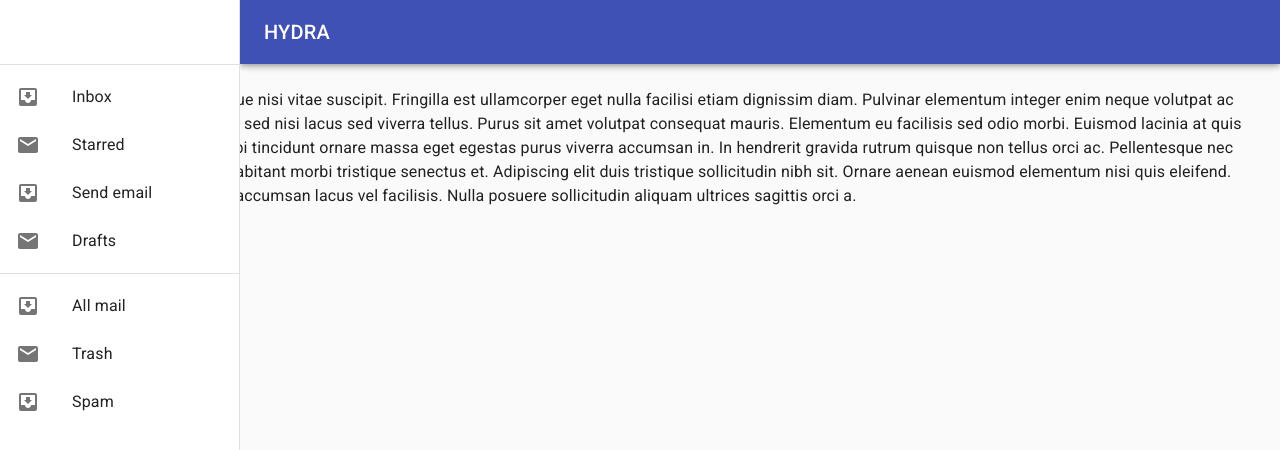
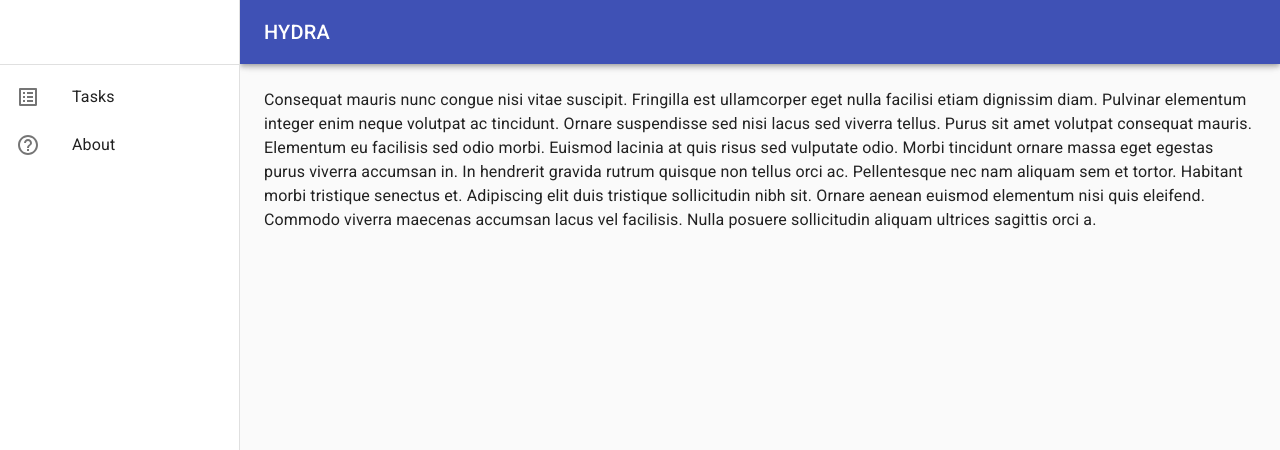
Before and after one commit to kimurakenshi/react2020, a React (Create React App) app: page / in a window 1280 px wide. Shown: the top 450 px of the page. Built offline with nearby package versions, Linux system fonts and the light colour scheme.

Commit message:
Update app layout

```diff
--- a/src/components/Sidenav.tsx
+++ b/src/components/Sidenav.tsx
@@ -2,30 +2,26 @@ import React from 'react';
 import Divider from '@material-ui/core/Divider';
 import Drawer from '@material-ui/core/Drawer';
 import Hidden from '@material-ui/core/Hidden';
-import InboxIcon from '@material-ui/icons/MoveToInbox';
+import HelpOutlineIcon from '@material-ui/icons/HelpOutline';
 import List from '@material-ui/core/List';
 import ListItem from '@material-ui/core/ListItem';
 import ListItemIcon from '@material-ui/core/ListItemIcon';
 import ListItemText from '@material-ui/core/ListItemText';
-import MailIcon from '@material-ui/icons/Mail';
-import { makeStyles, useTheme } from '@material-ui/core/styles';
+import ListAltIcon from '@material-ui/icons/ListAlt';
+import { makeStyles, Theme, useTheme } from '@material-ui/core/styles';
 
-const useStyles = makeStyles((theme) => ({
-  drawer: {
-    [theme.breakpoints.up('sm')]: (drawerWidth: number) => ({
+const useStyles = makeStyles((theme: Theme) => ({
+  drawer: (drawerWidth: number) => ({
+    [theme.breakpoints.up('sm')]: {
       width: drawerWidth,
       flexShrink: 0,
+    },
   }),
-  },
   // necessary for content to be below app bar
   toolbar: theme.mixins.toolbar,
   drawerPaper: (drawerWidth: number) => ({
     width: drawerWidth,
   }),
-  content: {
-    flexGrow: 1,
-    padding: theme.spacing(3),
-  },
 }));
 
 interface SidenavProps {
@@ -43,25 +39,18 @@ const Sidenav = ({ isOpen, handleDrawerToggle, drawerWidth }: SidenavProps) => {
       <div className={classes.toolbar} />
       <Divider />
       <List>
-        {['Inbox', 'Starred', 'Send email', 'Drafts'].map((text, index) => (
-          <ListItem button key={text}>
+        <ListItem button>
           <ListItemIcon>
-              {index % 2 === 0 ? <InboxIcon /> : <MailIcon />}
+            <ListAltIcon />
           </ListItemIcon>
-            <ListItemText primary={text} />
+          <ListItemText primary="Tasks" />
         </ListItem>
-        ))}
-      </List>
-      <Divider />
-      <List>
-        {['All mail', 'Trash', 'Spam'].map((text, index) => (
-          <ListItem button key={text}>
+        <ListItem button>
           <ListItemIcon>
-              {index % 2 === 0 ? <InboxIcon /> : <MailIcon />}
+            <HelpOutlineIcon />
           </ListItemIcon>
-            <ListItemText primary={text} />
+          <ListItemText primary="About" />
         </ListItem>
-        ))}
       </List>
     </div>
   );
--- a/src/components/TopAppBar.tsx
+++ b/src/components/TopAppBar.tsx
@@ -1,12 +1,12 @@
 import React from 'react';
-import { makeStyles } from '@material-ui/core/styles';
+import { makeStyles, Theme } from '@material-ui/core/styles';
 import AppBar from '@material-ui/core/AppBar';
 import Toolbar from '@material-ui/core/Toolbar';
 import Typography from '@material-ui/core/Typography';
 import IconButton from '@material-ui/core/IconButton';
 import MenuIcon from '@material-ui/icons/Menu';
 
-const useStyles = makeStyles((theme) => ({
+const useStyles = makeStyles((theme: Theme) => ({
   appBar: (drawerWidth: number) => ({
     [theme.breakpoints.up('sm')]: {
       width: `calc(100% - ${drawerWidth}px)`,
```
Lines whose indentation alone changed are shown as unchanged.
